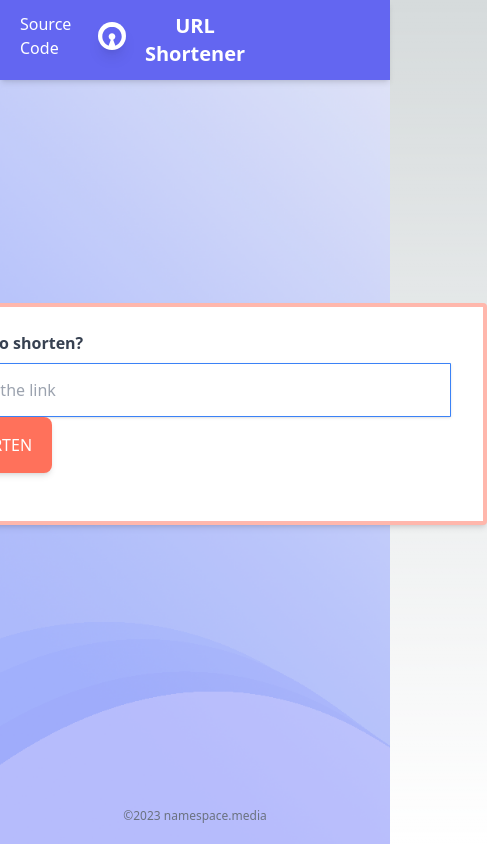
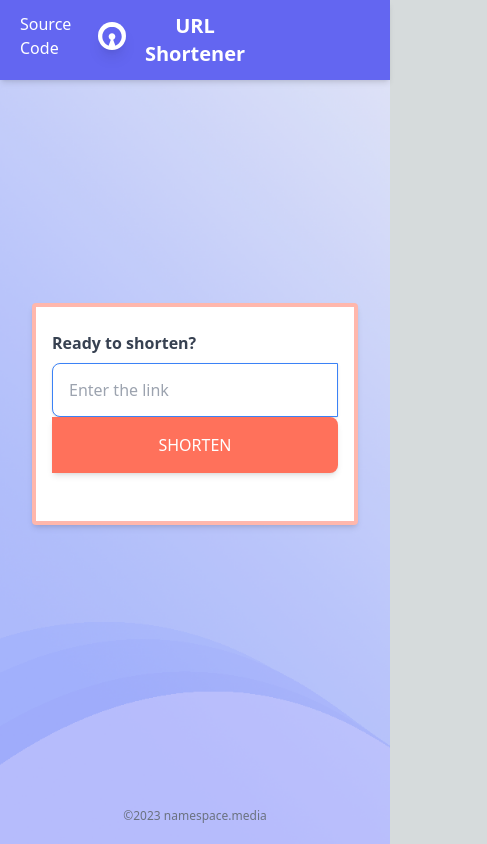
Before and after one commit to S1thK3nny/praktikum2023, a Next.js app: page / in a window 390 px wide. Shown: the whole page, 487 px wide, since content can reach past the window. Built offline with nearby package versions, Linux system fonts and the light colour scheme.

Commit message:
Fix responsive sizes

```diff
--- a/src/pages/index.tsx
+++ b/src/pages/index.tsx
@@ -13,20 +13,20 @@ export default function Home() {
         <link rel="icon" href="/favicon.ico" />
       </Head>
 
-      <div className="h-screen bg-customBG bg-no-repeat bg-cover bg-center">
+      <div className="h-screen bg-customBG bg-no-repeat bg-cover bg-center absolute w-screen">
 
-        <TopBar />
+        <TopBar/>
 
-        <div className="justify-center items-center h-screen flex">
+        <div className="justify-center items-center h-screen flex px-8">
 
-          <form className="bg-white shadow-md rounded px-8 pt-6 pb-8 mb-4 border-4 border-coolorange border-opacity-50 hover:border-opacity-100 transition-all duration-500">
+          <form className="bg-white shadow-md rounded px-4 pt-6 pb-8 mb-4 border-4 border-coolorange border-opacity-50 hover:border-opacity-100 transition-all duration-500">
             <div className="mb-4">
 
               <label className="block text-gray-700 text-md font-bold mb-2 text-left">
                 Ready to shorten?
               </label>
-              <input className="shadow text-left appearance-none border rounded-l-lg w-128 py-4 px-4 text-gray-700 leading-tight focus:outline-none focus:shadow-outline focus:border-blue-500 focus:on" id="url" type="url" placeholder="Enter the link" required autoFocus />
-              <button className='text-white shadow-md rounded-r-lg'>Shorten</button>
+              <input className="shadow text-left appearance-none border rounded-l-lg w-full md:w-96 py-4 px-4 text-gray-700 leading-tight focus:outline-none focus:shadow-outline focus:border-blue-500 focus:on" id="url" type="url" placeholder="Enter the link" required autoFocus />
+              <button className='text-white shadow-md rounded-r-lg w-full md:w-32'>Shorten</button>
 
             </div>
           </form>
--- a/tailwind.config.js
+++ b/tailwind.config.js
@@ -13,9 +13,6 @@ module.exports = {
           'conic-gradient(from 180deg at 50% 50%, var(--tw-gradient-stops))',
         'customBG': "url('/background.png')",
       },
-      spacing: {
-        '128': '32rem',
-      },
       colors: {
         coolorange: '#FF715B',
         coolorangebrighter: '#ff8e7c',
```
